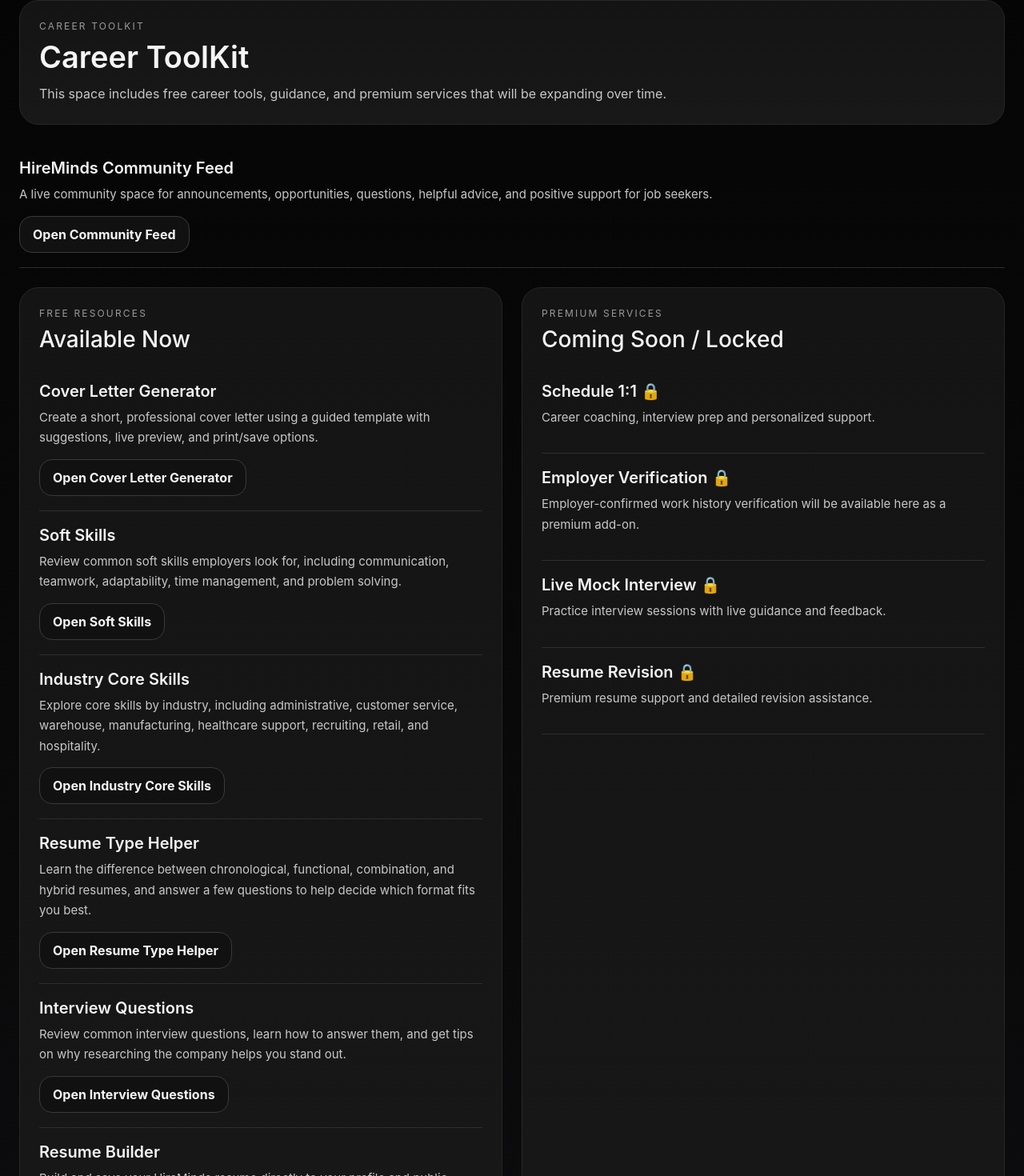
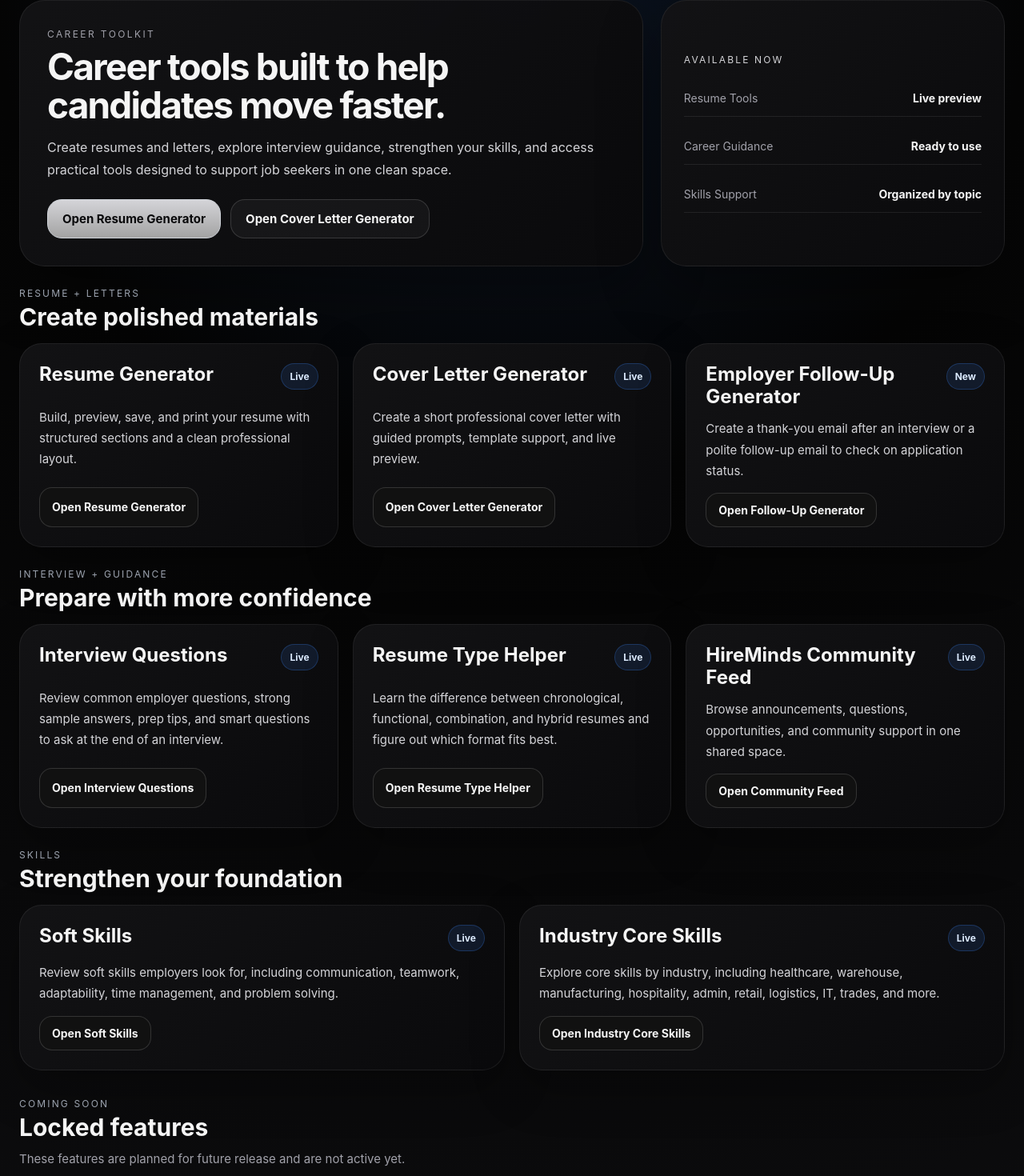
Before and after one commit to UrMizery/hireminds-platform, a Next.js app: page /career-toolkit in a window 1280 px wide. Shown: the part 140-1610 px from the top of the page at 80% size. Built offline with nearby package versions, Linux system fonts and the light colour scheme; no server answers.

Commit message:
Update page.tsx

```diff
--- a/app/career-toolkit/page.tsx
+++ b/app/career-toolkit/page.tsx
@@ -1,131 +1,220 @@
 "use client";
 
-export default function CareertoolKit() {
+export default function CareerToolkitPage() {
 return (
 <main style={styles.page}>
 <div style={styles.shell}>
-        <section style={styles.card}>
+<section style={styles.hero}>
+<div style={styles.heroTextWrap}>
 <p style={styles.kicker}>Career ToolKit</p>
-          <h1 style={styles.title}>Career ToolKit</h1>
+<h1 style={styles.title}>Career tools built to help candidates move faster.</h1>
 <p style={styles.subtitle}>
-            This space includes free career tools, guidance, and premium services that will be expanding over time.
+Create resumes and letters, explore interview guidance, strengthen your skills,
+and access practical tools designed to support job seekers in one clean space.
 </p>
+
+<div style={styles.heroActions}>
+<a href="/resume-builder" style={styles.primaryButton}>
+Open Resume Generator
+</a>
+<a href="/career-toolkit/cover-letter-generator" style={styles.secondaryButton}>
+Open Cover Letter Generator
+</a>
+</div>
+</div>
+
+<div style={styles.heroPanel}>
+<p style={styles.heroPanelKicker}>Available Now</p>
+<div style={styles.heroStatList}>
+<div style={styles.heroStatRow}>
+<span style={styles.heroStatLabel}>Resume Tools</span>
+<span style={styles.heroStatValue}>Live preview</span>
+</div>
+<div style={styles.heroStatRow}>
+<span style={styles.heroStatLabel}>Career Guidance</span>
+<span style={styles.heroStatValue}>Ready to use</span>
+</div>
+<div style={styles.heroStatRow}>
+<span style={styles.heroStatLabel}>Skills Support</span>
+<span style={styles.heroStatValue}>Organized by topic</span>
+</div>
+</div>
+</div>
 </section>
 
-       <div style={styles.item}>
-  <h3 style={styles.itemTitle}>HireMinds Community Feed</h3>
-  <p style={styles.itemText}>
-    A live community space for announcements, opportunities, questions, helpful advice, and positive support for job seekers.
+<section style={styles.section}>
+<div style={styles.sectionHeader}>
+<p style={styles.sectionKicker}>Resume + Letters</p>
+<h2 style={styles.sectionTitle}>Create polished materials</h2>
+</div>
+
+<div style={styles.grid}>
+<div style={styles.featureCard}>
+<div style={styles.featureTop}>
+<h3 style={styles.featureTitle}>Resume Generator</h3>
+<span style={styles.liveTag}>Live</span>
+</div>
+<p style={styles.featureText}>
+Build, preview, save, and print your resume with structured sections and a
+clean professional layout.
+</p>
+<a href="/resume-builder" style={styles.linkButton}>
+Open Resume Generator
+</a>
+</div>
+
+<div style={styles.featureCard}>
+<div style={styles.featureTop}>
+<h3 style={styles.featureTitle}>Cover Letter Generator</h3>
+<span style={styles.liveTag}>Live</span>
+</div>
+<p style={styles.featureText}>
+Create a short professional cover letter with guided prompts, template support,
+and live preview.
+</p>
+<a href="/career-toolkit/cover-letter-generator" style={styles.linkButton}>
+Open Cover Letter Generator
+</a>
+</div>
+
+<div style={styles.featureCard}>
+<div style={styles.featureTop}>
+<h3 style={styles.featureTitle}>Employer Follow-Up Generator</h3>
+<span style={styles.liveTag}>New</span>
+</div>
+<p style={styles.featureText}>
+Create a thank-you email after an interview or a polite follow-up email to
+check on application status.
+</p>
+<a href="/career-toolkit/employer-follow-up-generator" style={styles.linkButton}>
+Open Follow-Up Generator
+</a>
+</div>
+</div>
+</section>
+
+<section style={styles.section}>
+<div style={styles.sectionHeader}>
+<p style={styles.sectionKicker}>Interview + Guidance</p>
+<h2 style={styles.sectionTitle}>Prepare with more confidence</h2>
+</div>
+
+<div style={styles.grid}>
+<div style={styles.featureCard}>
+<div style={styles.featureTop}>
+<h3 style={styles.featureTitle}>Interview Questions</h3>
+<span style={styles.liveTag}>Live</span>
+</div>
+<p style={styles.featureText}>
+Review common employer questions, strong sample answers, prep tips, and smart
+questions to ask at the end of an interview.
+</p>
+<a href="/career-toolkit/interview-questions" style={styles.linkButton}>
+Open Interview Questions
+</a>
+</div>
+
+<div style={styles.featureCard}>
+<div style={styles.featureTop}>
+<h3 style={styles.featureTitle}>Resume Type Helper</h3>
+<span style={styles.liveTag}>Live</span>
+</div>
+<p style={styles.featureText}>
+Learn the difference between chronological, functional, combination, and hybrid
+resumes and figure out which format fits best.
+</p>
+<a href="/career-toolkit/resume-type-helper" style={styles.linkButton}>
+Open Resume Type Helper
+</a>
+</div>
+
+<div style={styles.featureCard}>
+<div style={styles.featureTop}>
+<h3 style={styles.featureTitle}>HireMinds Community Feed</h3>
+<span style={styles.liveTag}>Live</span>
+</div>
+<p style={styles.featureText}>
+Browse announcements, questions, opportunities, and community support in one
+shared space.
 </p>
 <a href="/career-toolkit/community-feed" style={styles.linkButton}>
 Open Community Feed
 </a>
 </div>
+</div>
+</section>
 
-        <section style={styles.grid}>
-          <div style={styles.card}>
-            <p style={styles.kicker}>Free Resources</p>
-            <h2 style={styles.sectionTitle}>Available Now</h2>
-
-           <div style={styles.item}>
-  <h3 style={styles.itemTitle}>Cover Letter Generator</h3>
-  <p style={styles.itemText}>
-    Create a short, professional cover letter using a guided template with suggestions, live preview, and print/save options.
-  </p>
-  <a href="/cover-letter-generator" style={styles.linkButton}>
-    Open Cover Letter Generator
-  </a>
+<section style={styles.section}>
+<div style={styles.sectionHeader}>
+<p style={styles.sectionKicker}>Skills</p>
+<h2 style={styles.sectionTitle}>Strengthen your foundation</h2>
 </div>
 
- <div style={styles.item}>
-  <h3 style={styles.itemTitle}>Soft Skills</h3>
-  <p style={styles.itemText}>
-    Review common soft skills employers look for, including communication, teamwork, adaptability, time management, and problem solving.
+<div style={styles.gridTwo}>
+<div style={styles.featureCard}>
+<div style={styles.featureTop}>
+<h3 style={styles.featureTitle}>Soft Skills</h3>
+<span style={styles.liveTag}>Live</span>
+</div>
+<p style={styles.featureText}>
+Review soft skills employers look for, including communication, teamwork,
+adaptability, time management, and problem solving.
 </p>
 <a href="/career-toolkit/soft-skills" style={styles.linkButton}>
 Open Soft Skills
 </a>
 </div>
 
-<div style={styles.item}>
-  <h3 style={styles.itemTitle}>Industry Core Skills</h3>
-  <p style={styles.itemText}>
-    Explore core skills by industry, including administrative, customer service, warehouse, manufacturing, healthcare support, recruiting, retail, and hospitality.
+<div style={styles.featureCard}>
+<div style={styles.featureTop}>
+<h3 style={styles.featureTitle}>Industry Core Skills</h3>
+<span style={styles.liveTag}>Live</span>
+</div>
+<p style={styles.featureText}>
+Explore core skills by industry, including healthcare, warehouse,
+manufacturing, hospitality, admin, retail, logistics, IT, trades, and more.
 </p>
 <a href="/career-toolkit/industry-core-skills" style={styles.linkButton}>
 Open Industry Core Skills
 </a>
 </div>
+</div>
+</section>
 
-<div style={styles.item}>
-  <h3 style={styles.itemTitle}>Resume Type Helper</h3>
-  <p style={styles.itemText}>
-    Learn the difference between chronological, functional, combination, and hybrid resumes, and answer a few questions to help decide which format fits you best.
-  </p>
-  <a href="/career-toolkit/resume-type-helper" style={styles.linkButton}>
-    Open Resume Type Helper
-  </a>
-</div>
-
-<div style={styles.item}>
-  <h3 style={styles.itemTitle}>Interview Questions</h3>
-  <p style={styles.itemText}>
-    Review common interview questions, learn how to answer them, and get tips on why researching the company helps you stand out.
-  </p>
-  <a href="/career-toolkit/interview-questions" style={styles.linkButton}>
-    Open Interview Questions
-  </a>
-</div>
-
-            <div style={styles.item}>
-              <h3 style={styles.itemTitle}>Resume Builder</h3>
-              <p style={styles.itemText}>
-                Build and save your HireMinds resume directly to your profile and public Career Passport.
-              </p>
-              <a href="/resume-builder" style={styles.linkButton}>
-                Open Resume Builder
-              </a>
-            </div>
-
-            <div style={styles.item}>
-              <h3 style={styles.itemTitle}>Career Passport Profile</h3>
-              <p style={styles.itemText}>
-                Update your private profile, uploads, and public-facing Career Passport information.
-              </p>
-              <a href="/profile" style={styles.linkButton}>
-                Go to My Profile
-              </a>
-            </div>
-          </div>
-
-          <div style={styles.card}>
-            <p style={styles.kicker}>Premium Services</p>
-            <h2 style={styles.sectionTitle}>Coming Soon / Locked</h2>
-
-            <div style={styles.item}>
-              <h3 style={styles.itemTitle}>Schedule 1:1 🔒</h3>
-              <p style={styles.itemText}>
-                Career coaching, interview prep and personalized support.
+<section style={styles.lockedSection}>
+<div style={styles.sectionHeader}>
+<p style={styles.sectionKicker}>Coming Soon</p>
+<h2 style={styles.sectionTitle}>Locked features</h2>
+<p style={styles.lockedSubtitle}>
+These features are planned for future release and are not active yet.
 </p>
 </div>
 
-            <div style={styles.item}>
-  <h3 style={styles.itemTitle}>Employer Verification 🔒</h3>
-  <p style={styles.itemText}>
-    Employer-confirmed work history verification will be available here as a premium add-on.
+<div style={styles.lockedGrid}>
+<div style={styles.lockedCard}>
+<h3 style={styles.lockedTitle}>Schedule 1:1 🔒</h3>
+<p style={styles.lockedText}>
+Career coaching, interview prep, and personalized support.
 </p>
 </div>
 
-            <div style={styles.item}>
-              <h3 style={styles.itemTitle}>Live Mock Interview 🔒</h3>
-              <p style={styles.itemText}>
+<div style={styles.lockedCard}>
+<h3 style={styles.lockedTitle}>Employer Verification 🔒</h3>
+<p style={styles.lockedText}>
+Employer-confirmed work history verification will be available here later.
+</p>
+</div>
+
+<div style={styles.lockedCard}>
+<h3 style={styles.lockedTitle}>Live Mock Interview 🔒</h3>
+<p style={styles.lockedText}>
 Practice interview sessions with live guidance and feedback.
 </p>
 </div>
 
-            <div style={styles.item}>
-              <h3 style={styles.itemTitle}>Resume Revision 🔒</h3>
-              <p style={styles.itemText}>
+<div style={styles.lockedCard}>
+<h3 style={styles.lockedTitle}>Resume Revision 🔒</h3>
+<p style={styles.lockedText}>
 Premium resume support and detailed revision assistance.
 </p>
 </div>
@@ -139,80 +228,248 @@ export default function CareertoolKit() {
 const styles: Record<string, React.CSSProperties> = {
 page: {
 minHeight: "100vh",
-    background: "linear-gradient(180deg, #050505 0%, #0d0d0f 100%)",
+background:
+"radial-gradient(circle at top, rgba(59,130,246,0.12) 0%, rgba(5,5,5,1) 34%, rgba(13,13,15,1) 100%)",
 color: "#e7e7e7",
-    padding: "32px 24px",
+padding: "32px 24px 56px",
 fontFamily:
 'Inter, ui-sans-serif, system-ui, -apple-system, BlinkMacSystemFont, "Segoe UI", sans-serif',
 },
 shell: {
-    maxWidth: "1320px",
+maxWidth: "1360px",
 margin: "0 auto",
 display: "grid",
-    gap: "24px",
+gap: "26px",
 },
-  grid: {
+hero: {
 display: "grid",
-    gridTemplateColumns: "1fr 1fr",
-    gap: "24px",
+gridTemplateColumns: "1.45fr 0.8fr",
+gap: "22px",
+alignItems: "stretch",
 },
-  card: {
-    background: "linear-gradient(180deg, #141414 0%, #181818 100%)",
-    border: "1px solid #262626",
-    borderRadius: "24px",
-    padding: "24px",
+heroTextWrap: {
+background:
+"linear-gradient(135deg, rgba(19,19,21,0.96) 0%, rgba(10,10,12,0.98) 100%)",
+border: "1px solid rgba(255,255,255,0.07)",
+borderRadius: "32px",
+padding: "34px",
+boxShadow: "0 30px 80px rgba(0,0,0,0.32)",
+},
+heroPanel: {
+background:
+"linear-gradient(135deg, rgba(19,19,21,0.96) 0%, rgba(10,10,12,0.98) 100%)",
+border: "1px solid rgba(255,255,255,0.07)",
+borderRadius: "32px",
+padding: "28px",
+boxShadow: "0 30px 80px rgba(0,0,0,0.32)",
+display: "flex",
+flexDirection: "column",
+justifyContent: "center",
 },
 kicker: {
-    margin: "0 0 8px",
-    color: "#9a9a9a",
+margin: "0 0 10px",
+color: "#a1a1aa",
+fontSize: "12px",
+letterSpacing: "0.2em",
+textTransform: "uppercase",
+},
+title: {
+margin: "0 0 14px",
+fontSize: "46px",
+lineHeight: 1.04,
+letterSpacing: "-0.04em",
+fontWeight: 700,
+color: "#f5f5f5",
+maxWidth: "760px",
+},
+subtitle: {
+margin: "0 0 22px",
+color: "#d4d4d8",
+fontSize: "16px",
+lineHeight: 1.8,
+maxWidth: "760px",
+},
+heroActions: {
+display: "flex",
+gap: "12px",
+flexWrap: "wrap",
+},
+primaryButton: {
+display: "inline-flex",
+alignItems: "center",
+justifyContent: "center",
+textDecoration: "none",
+padding: "14px 18px",
+borderRadius: "18px",
+border: "1px solid #d1d5db",
+background: "linear-gradient(180deg, #d4d4d8 0%, #a3a3a3 100%)",
+color: "#09090b",
+fontWeight: 700,
+fontSize: "15px",
+},
+secondaryButton: {
+display: "inline-flex",
+alignItems: "center",
+justifyContent: "center",
+textDecoration: "none",
+padding: "14px 18px",
+borderRadius: "18px",
+border: "1px solid rgba(255,255,255,0.14)",
+background: "rgba(255,255,255,0.04)",
+color: "#f5f5f5",
+fontWeight: 700,
+fontSize: "15px",
+},
+heroPanelKicker: {
+margin: "0 0 18px",
+color: "#d4d4d8",
 fontSize: "12px",
 letterSpacing: "0.18em",
 textTransform: "uppercase",
 },
-  title: {
-    margin: "0 0 10px",
-    fontSize: "38px",
-    fontWeight: 600,
+heroStatList: {
+display: "grid",
+gap: "14px",
+},
+heroStatRow: {
+display: "flex",
+justifyContent: "space-between",
+gap: "12px",
+alignItems: "center",
+padding: "14px 0",
+borderBottom: "1px solid rgba(255,255,255,0.08)",
+},
+heroStatLabel: {
+color: "#a1a1aa",
+fontSize: "14px",
+},
+heroStatValue: {
+color: "#f5f5f5",
+fontSize: "14px",
+fontWeight: 700,
+textAlign: "right",
+},
+section: {
+display: "grid",
+gap: "16px",
+},
+lockedSection: {
+display: "grid",
+gap: "16px",
+marginTop: "8px",
+},
+sectionHeader: {
+display: "grid",
+gap: "6px",
+},
+sectionKicker: {
+margin: 0,
+color: "#9ca3af",
+fontSize: "12px",
+letterSpacing: "0.18em",
+textTransform: "uppercase",
+},
+sectionTitle: {
+margin: 0,
+fontSize: "30px",
+lineHeight: 1.1,
+fontWeight: 700,
 color: "#f5f5f5",
 },
-  subtitle: {
-    margin: 0,
-    color: "#c8c8c8",
-    fontSize: "16px",
+lockedSubtitle: {
+margin: "4px 0 0",
+color: "#a1a1aa",
+fontSize: "15px",
 lineHeight: 1.7,
 },
-  sectionTitle: {
-    margin: "0 0 18px",
-    fontSize: "28px",
-    fontWeight: 500,
+grid: {
+display: "grid",
+gridTemplateColumns: "repeat(3, minmax(0, 1fr))",
+gap: "18px",
+},
+gridTwo: {
+display: "grid",
+gridTemplateColumns: "repeat(2, minmax(0, 1fr))",
+gap: "18px",
+},
+featureCard: {
+background:
+"linear-gradient(135deg, rgba(19,19,21,0.96) 0%, rgba(10,10,12,0.98) 100%)",
+border: "1px solid rgba(255,255,255,0.07)",
+borderRadius: "28px",
+padding: "24px",
+boxShadow: "0 22px 60px rgba(0,0,0,0.28)",
+display: "grid",
+gap: "14px",
+},
+featureTop: {
+display: "flex",
+justifyContent: "space-between",
+gap: "12px",
+alignItems: "flex-start",
+},
+featureTitle: {
+margin: 0,
+fontSize: "24px",
+lineHeight: 1.15,
+fontWeight: 700,
 color: "#f5f5f5",
 },
-  item: {
-    padding: "18px 0",
-    borderBottom: "1px solid #2e2e2e",
+featureText: {
+margin: 0,
+color: "#d4d4d8",
+fontSize: "15px",
+lineHeight: 1.75,
 },
-  itemTitle: {
-    margin: "0 0 8px",
-    fontSize: "20px",
-    fontWeight: 600,
-    color: "#f5f5f5",
-  },
-  itemText: {
-    margin: "0 0 14px",
-    color: "#c8c8c8",
-    lineHeight: 1.7,
-    fontSize: "15px",
+liveTag: {
+display: "inline-flex",
+alignItems: "center",
+justifyContent: "center",
+whiteSpace: "nowrap",
+padding: "8px 10px",
+borderRadius: "999px",
+background: "rgba(59,130,246,0.12)",
+border: "1px solid rgba(59,130,246,0.26)",
+color: "#dbeafe",
+fontSize: "12px",
+fontWeight: 700,
 },
 linkButton: {
 display: "inline-flex",
 alignItems: "center",
 justifyContent: "center",
+width: "fit-content",
 textDecoration: "none",
-    padding: "12px 16px",
+padding: "12px 15px",
 borderRadius: "16px",
-    border: "1px solid #3a3a3a",
+border: "1px solid rgba(255,255,255,0.14)",
 background: "#111111",
 color: "#f5f5f5",
 fontWeight: 700,
+fontSize: "14px",
+},
+lockedGrid: {
+display: "grid",
+gridTemplateColumns: "repeat(2, minmax(0, 1fr))",
+gap: "16px",
+},
+lockedCard: {
+background: "rgba(255,255,255,0.03)",
+border: "1px solid rgba(255,255,255,0.06)",
+borderRadius: "24px",
+padding: "22px",
+},
+lockedTitle: {
+margin: "0 0 10px",
+fontSize: "22px",
+lineHeight: 1.15,
+fontWeight: 700,
+color: "#e5e7eb",
+},
+lockedText: {
+margin: 0,
+color: "#a1a1aa",
+fontSize: "15px",
+lineHeight: 1.7,
 },
 };
```
Lines whose indentation alone changed are shown as unchanged.
